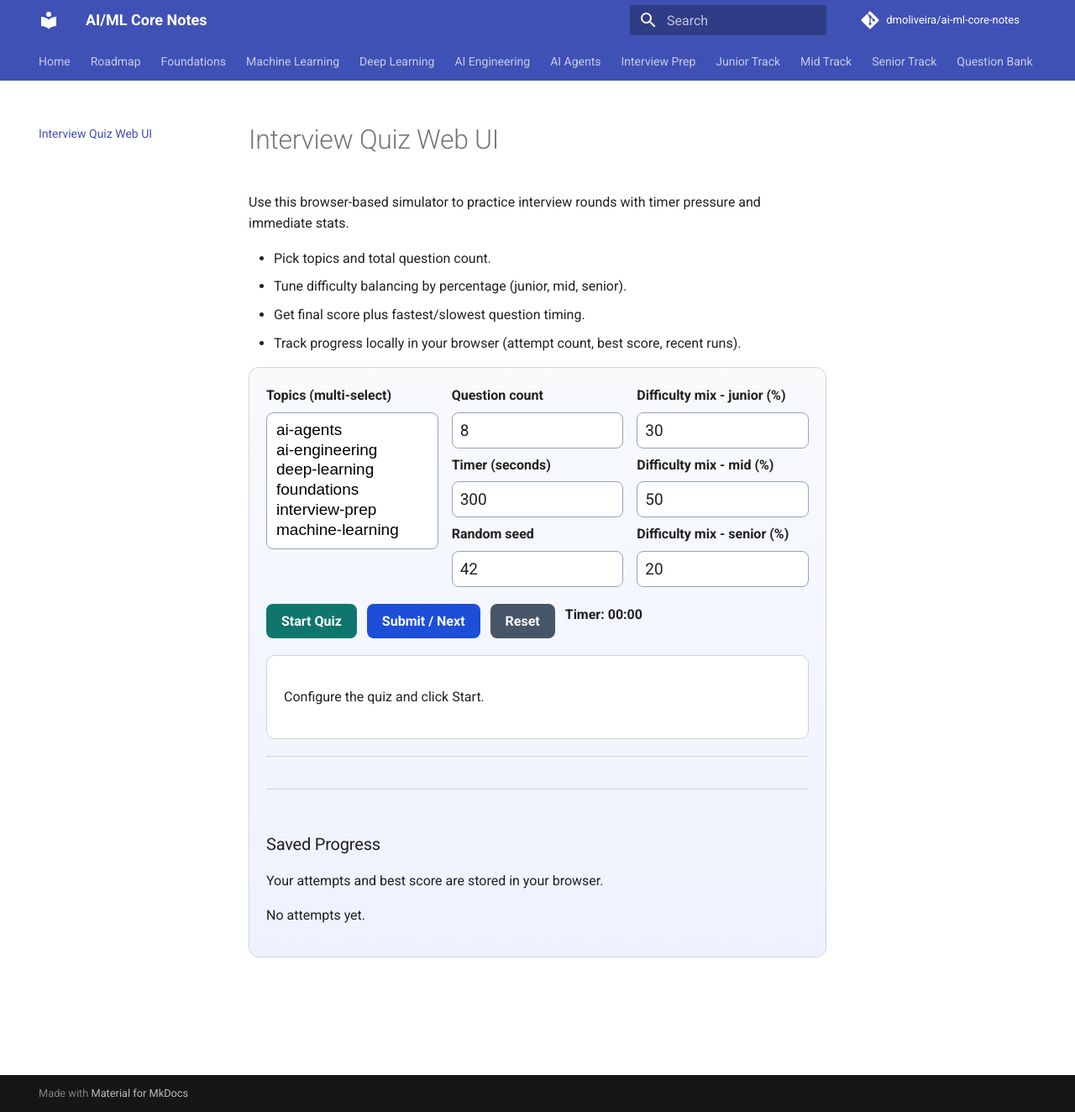
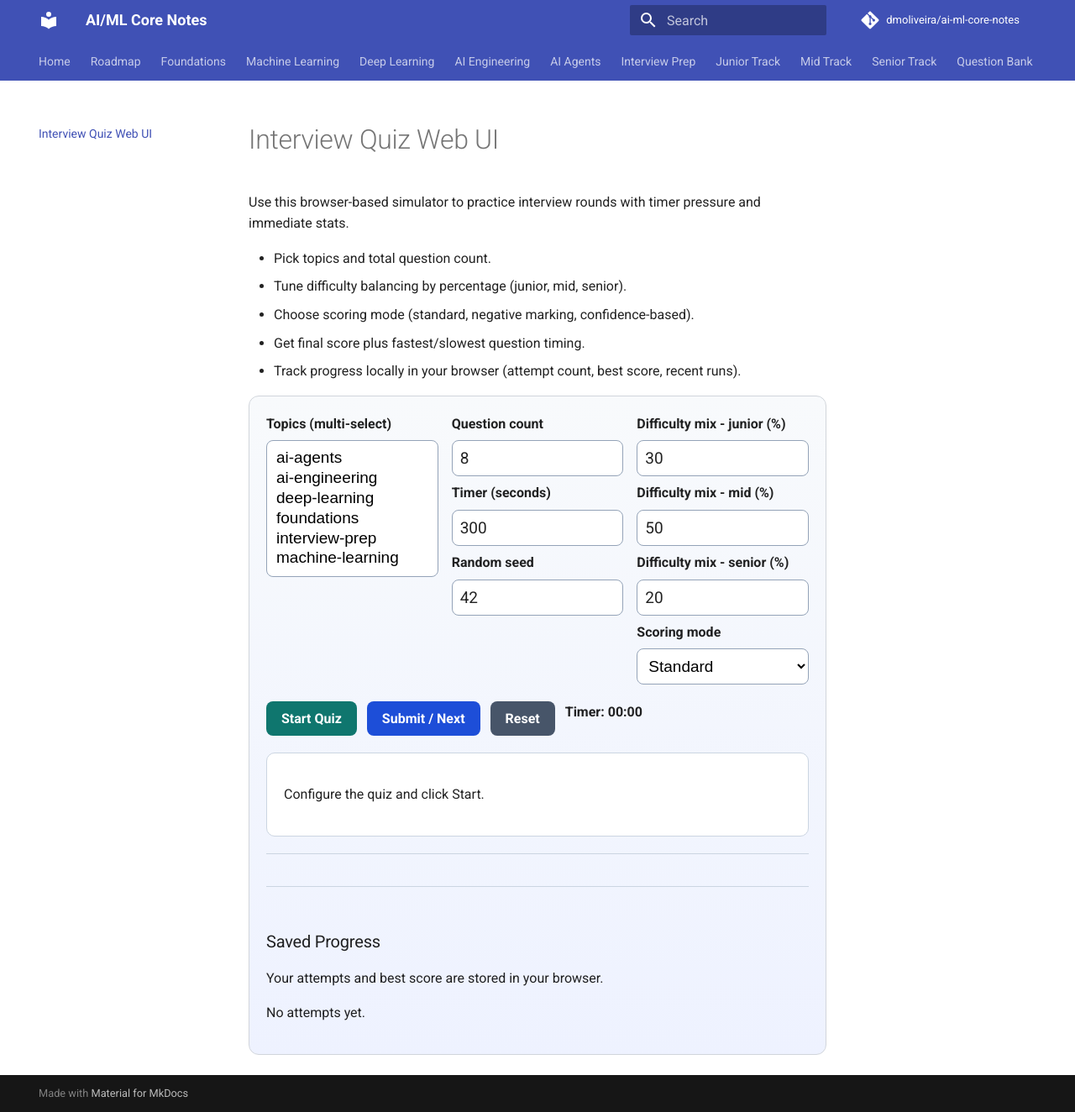
Before and after one commit to dmoliveira/ai-ml-core-notes, an MkDocs documentation site: the page built from docs/practice/quiz-web.md, in a window 1280 px wide and 1324 px high. Shown: the whole window at 84% size. Built offline with MkDocs 1.6.1 and Material for MkDocs 9.7.7, drawn with Linux system fonts in a browser that asks for light colours; comment, search, counter and statistics services are not loaded; some of the changed lines change nothing that is shown.

Commit message:
Add configurable scoring modes with confidence-based points

```diff
--- a/docs/assets/quiz-web.js
+++ b/docs/assets/quiz-web.js
@@ -57,6 +57,35 @@
     return "Developing";
   }
   return "Needs practice";
+}
+
+function getScoringMode() {
+  return document.getElementById("quiz-scoring-mode").value;
+}
+
+function scoreAnswer(correct, scoringMode, confidence) {
+  if (scoringMode === "negative") {
+    return {
+      points: correct ? 1 : -0.25,
+      maxPoints: 1,
+    };
+  }
+  if (scoringMode === "confidence") {
+    const confidenceWeights = {
+      low: { correct: 1, incorrect: 0 },
+      medium: { correct: 2, incorrect: -1 },
+      high: { correct: 3, incorrect: -2 },
+    };
+    const profile = confidenceWeights[confidence] || confidenceWeights.medium;
+    return {
+      points: correct ? profile.correct : profile.incorrect,
+      maxPoints: 3,
+    };
+  }
+  return {
+    points: correct ? 1 : 0,
+    maxPoints: 1,
+  };
 }
 
 function getDifficultyWeights() {
@@ -170,19 +199,31 @@
     })
     .join("");
 
+  const confidenceHtml = `
+    <div class="quiz-meta">
+      <label for="quiz-confidence"><strong>Confidence:</strong></label>
+      <select id="quiz-confidence" ${disabled}>
+        <option value="low" ${answered && answered.confidence === "low" ? "selected" : ""}>Low</option>
+        <option value="medium" ${!answered || answered.confidence === "medium" ? "selected" : ""}>Medium</option>
+        <option value="high" ${answered && answered.confidence === "high" ? "selected" : ""}>High</option>
+      </select>
+    </div>
+  `;
+
   board.innerHTML = `
     <div class="quiz-meta">
       <span>Question ${quizState.currentIndex + 1}/${quizState.selectedQuestions.length}</span>
       <span>Topic: ${question.topic}</span>
       <span>Difficulty: ${question.difficulty}</span>
     </div>
+    ${confidenceHtml}
     <div class="quiz-prompt">${question.prompt}</div>
     <div class="quiz-options">${optionsHtml}</div>
   `;
 
   if (answered) {
     const text = answered.correct
-      ? `Correct. Time for question: ${answered.questionSeconds.toFixed(1)}s.`
+      ? `Correct. Time for question: ${answered.questionSeconds.toFixed(1)}s. Points: ${answered.points.toFixed(2)}.`
       : `Incorrect. Correct answer: ${String.fromCharCode(65 + question.answer_index)}. ${question.explanation}`;
     feedback.textContent = text;
   }
@@ -206,6 +247,10 @@
 
   const selectedIndex = Number(selected.value);
   const correct = selectedIndex === question.answer_index;
+  const confidenceSelect = document.getElementById("quiz-confidence");
+  const confidence = confidenceSelect ? confidenceSelect.value : "medium";
+  const scoringMode = getScoringMode();
+  const scoring = scoreAnswer(correct, scoringMode, confidence);
   const elapsedSinceStart = Math.max(0, (Date.now() - quizState.startTimeMs) / 1000);
   const questionSeconds = Math.max(0, (Date.now() - quizState.questionStartMs) / 1000);
 
@@ -214,7 +259,10 @@
     topic: question.topic,
     difficulty: question.difficulty,
     selected: selectedIndex,
+    confidence,
     correct,
+    points: scoring.points,
+    maxPoints: scoring.maxPoints,
     elapsedSeconds: elapsedSinceStart,
     questionSeconds,
   });
@@ -312,13 +360,16 @@
   const total = quizState.answers.length;
   const correct = quizState.answers.filter((item) => item.correct).length;
   const score = total === 0 ? 0 : (correct / total) * 100;
+  const points = quizState.answers.reduce((sum, item) => sum + item.points, 0);
+  const maxPoints = quizState.answers.reduce((sum, item) => sum + item.maxPoints, 0);
+  const pointsPercent = maxPoints === 0 ? 0 : (Math.max(0, points) / maxPoints) * 100;
   const totalTimeUsed = (Date.now() - quizState.startTimeMs) / 1000;
   const avgTime = total === 0 ? 0 : totalTimeUsed / total;
   const fastest = total === 0 ? 0 : Math.min(...quizState.answers.map((item) => item.questionSeconds));
   const slowest = total === 0 ? 0 : Math.max(...quizState.answers.map((item) => item.questionSeconds));
 
   const status = timedOut ? "Time expired." : "Quiz complete.";
-  const summary = `${status} Score ${correct}/${total} (${score.toFixed(1)}%) - ${scoreLabel(score)}`;
+  const summary = `${status} Score ${correct}/${total} (${score.toFixed(1)}%), points ${points.toFixed(2)}/${maxPoints.toFixed(2)} - ${scoreLabel(score)}`;
   document.getElementById("quiz-feedback").textContent = summary;
 
   const topicRows = topicStats()
@@ -340,6 +391,7 @@
     <h3>Final Stats</h3>
     <ul>
       <li><strong>Score:</strong> ${correct}/${total} (${score.toFixed(1)}%)</li>
+      <li><strong>Points:</strong> ${points.toFixed(2)}/${maxPoints.toFixed(2)} (${pointsPercent.toFixed(1)}%)</li>
       <li><strong>Total time:</strong> ${totalTimeUsed.toFixed(1)}s</li>
       <li><strong>Average/question:</strong> ${avgTime.toFixed(1)}s</li>
       <li><strong>Fastest question:</strong> ${fastest.toFixed(1)}s</li>
@@ -363,6 +415,8 @@
     total,
     correct,
     scorePercent: score,
+    points,
+    pointsPercent,
     totalTimeSeconds: totalTimeUsed,
   });
   renderProgress();
--- a/docs/practice/quiz-web.md
+++ b/docs/practice/quiz-web.md
@@ -4,6 +4,7 @@
 
 - Pick topics and total question count.
 - Tune difficulty balancing by percentage (junior, mid, senior).
+- Choose scoring mode (standard, negative marking, confidence-based).
 - Get final score plus fastest/slowest question timing.
 - Track progress locally in your browser (attempt count, best score, recent runs).
 
@@ -34,6 +35,13 @@
 
       <label for="quiz-weight-senior">Difficulty mix - senior (%)</label>
       <input id="quiz-weight-senior" type="number" min="0" max="100" value="20">
+
+      <label for="quiz-scoring-mode">Scoring mode</label>
+      <select id="quiz-scoring-mode">
+        <option value="standard">Standard</option>
+        <option value="negative">Negative Marking</option>
+        <option value="confidence">Confidence Based</option>
+      </select>
     </div>
   </div>
 
```
